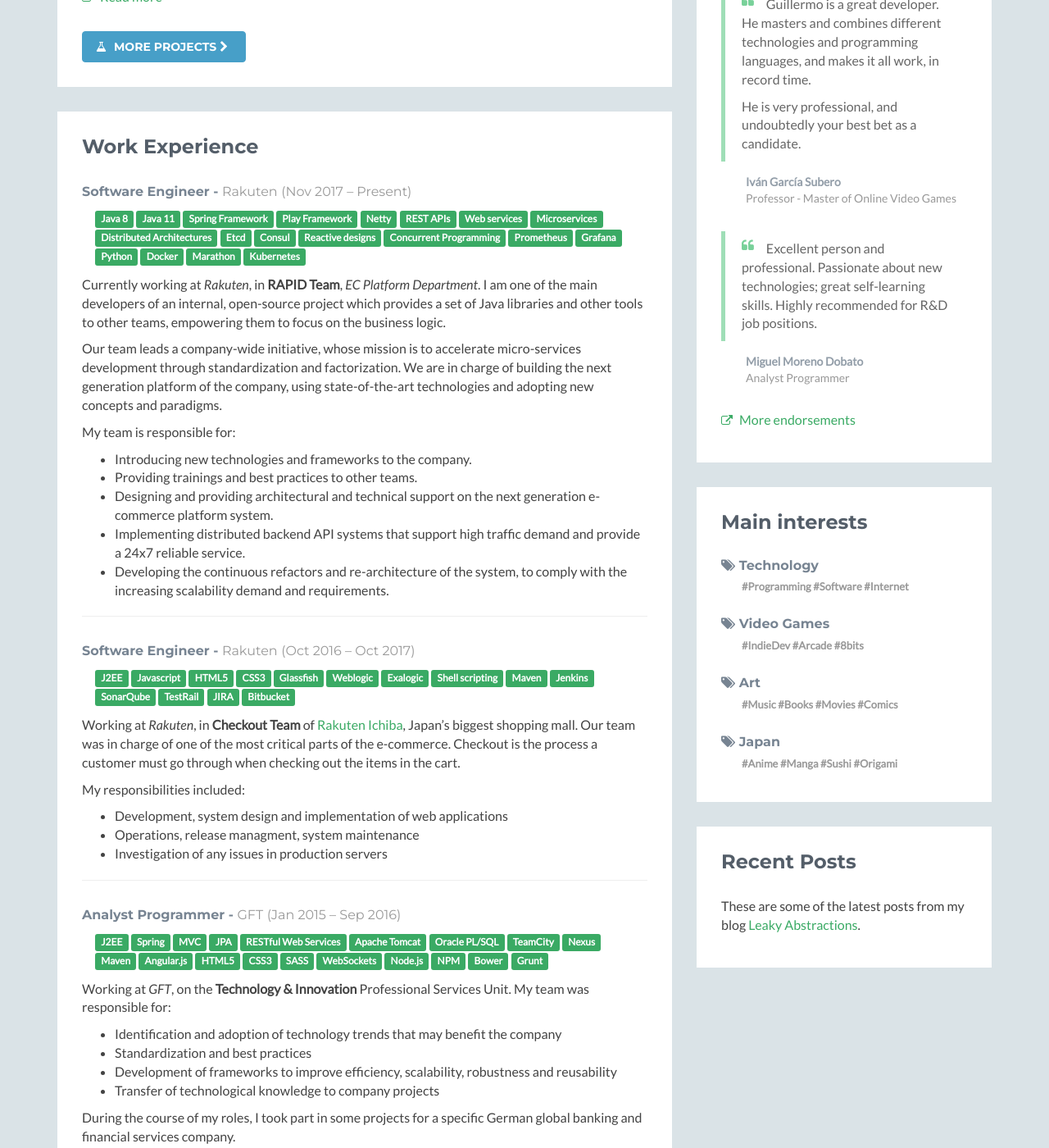
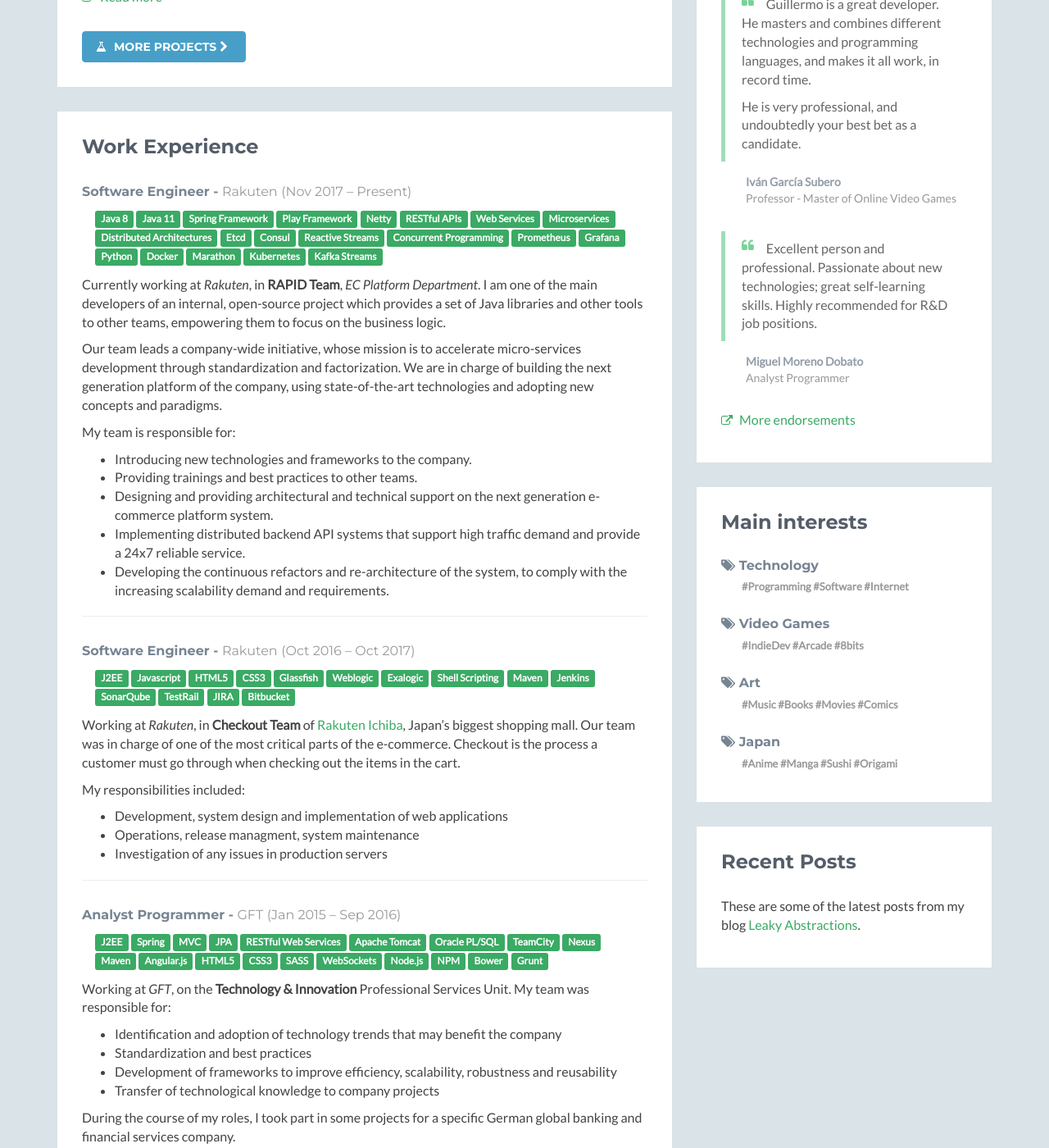
Before and after one commit to guillermocalvo/guillermocalvo.github.io, a Jekyll site: the page built from index.md, in a window 1280 px wide and 1400 px high, scrolled down 2628 px. Shown: the whole window at 82% size. Built offline with Jekyll 4.4.1, drawn with Linux system fonts in a browser that asks for light colours.

Commit message:
Update experiences.yml

```diff
--- a/_data/experiences.yml
+++ b/_data/experiences.yml
@@ -42,13 +42,13 @@ featured:
       - Spring Framework
       - Play Framework
       - Netty
-      - REST APIs
-      - Web services
+      - RESTful APIs
+      - Web Services
       - Microservices
       - Distributed Architectures
       - Etcd
       - Consul
-      - Reactive designs
+      - Reactive Streams
       - Concurrent Programming
       - Prometheus
       - Grafana
@@ -56,6 +56,7 @@ featured:
       - Docker
       - Marathon
       - Kubernetes
+      - Kafka Streams
 
   - company: Rakuten
     content: >
@@ -89,7 +90,7 @@ featured:
       - Glassfish
       - Weblogic
       - Exalogic
-      - Shell scripting
+      - Shell Scripting
       - Maven
       - Jenkins
       - SonarQube
```
